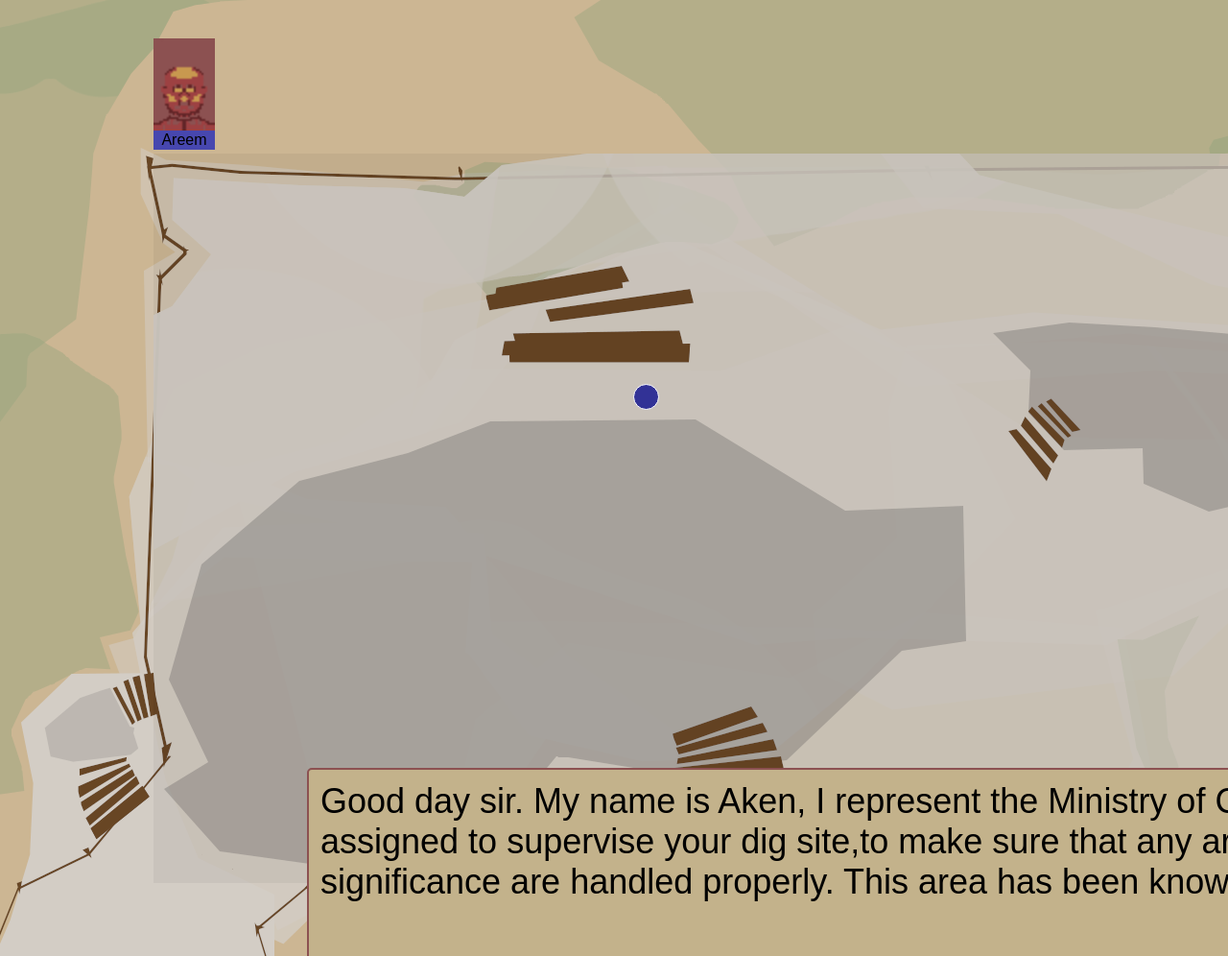
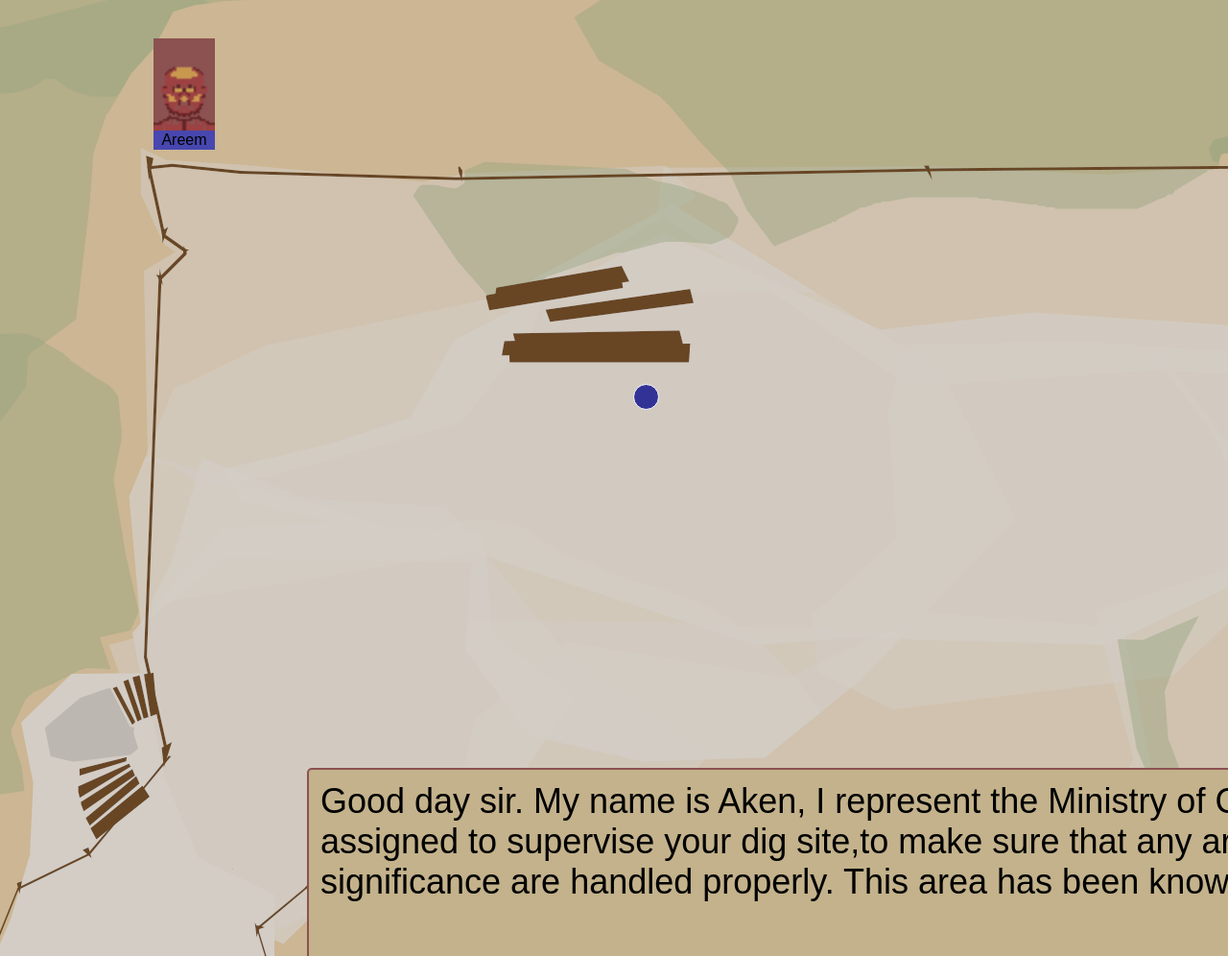
Before and after one commit to ditam/the-dig, a plain HTML site: page index.html in a window 1280 px wide. Shown: the top 996 px of the page at 96% size. Drawn offline with Linux system fonts and the light colour scheme; a web font is replaced by a local one.

Commit message:
fix clip-path SVG reference

```diff
--- a/styles.css
+++ b/styles.css
@@ -100,7 +100,7 @@ body {
 }
 
 .clipped {
-  clip-path: url(/#clip-1);
+  clip-path: url(#clip-1);
 }
 
 .cell {
```
